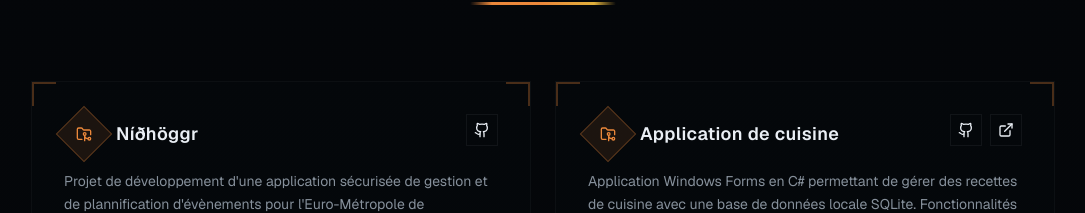
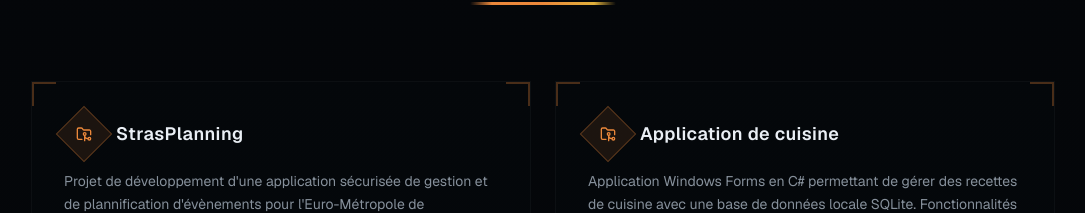
Before and after one commit to daonguyen-tran/portfolio, a Next.js app: page / in a window 1280 px wide. Shown: the part 3228-3441 px from the top of the page, without its empty margins (97-1182 px from the left). Built offline with nearby package versions, Linux system fonts and the light colour scheme.

Commit message:
fix projet name and link

```diff
--- a/components/sections/projects-section.tsx
+++ b/components/sections/projects-section.tsx
@@ -16,7 +16,7 @@ interface Project {
 
 const projects: Project[] = [
   {
-    title: "Níðhöggr",
+    title: "StrasPlanning",
     description:
       "Projet de développement d'une application sécurisée de gestion et de plannification d'évènements pour l'Euro-Métropole de Strasbourg. Travail en équipe de 6 utilisant des méthodologies agiles et des outils de versioning. L'application se décline en une version desktop pour les administrateurs et une version mobile pour les agents en charge de la sécurité des lieux de l'évènements sur le terrain.",
     technologies: [
@@ -28,15 +28,12 @@ const projects: Project[] = [
       "Expo",
       "Gitlab",
     ],
-    githubUrl: "#",
   },
   {
     title: "Application de cuisine",
     description:
       "Application Windows Forms en C# permettant de gérer des recettes de cuisine avec une base de données locale SQLite. Fonctionnalités de recherche, ajout, modification et suppression de recettes. L'utilisateur peut sélectionner les aliments disponibles dans son frigo pour obtenir des suggestions de recettes correspondantes depuis la base de données.",
     technologies: ["C#", "WindowsForms .NET", "SQLite", "Gitlab"],
-    githubUrl: "#",
-    liveUrl: "#",
   },
   {
     title: "Application Gallerie Photos",
```
